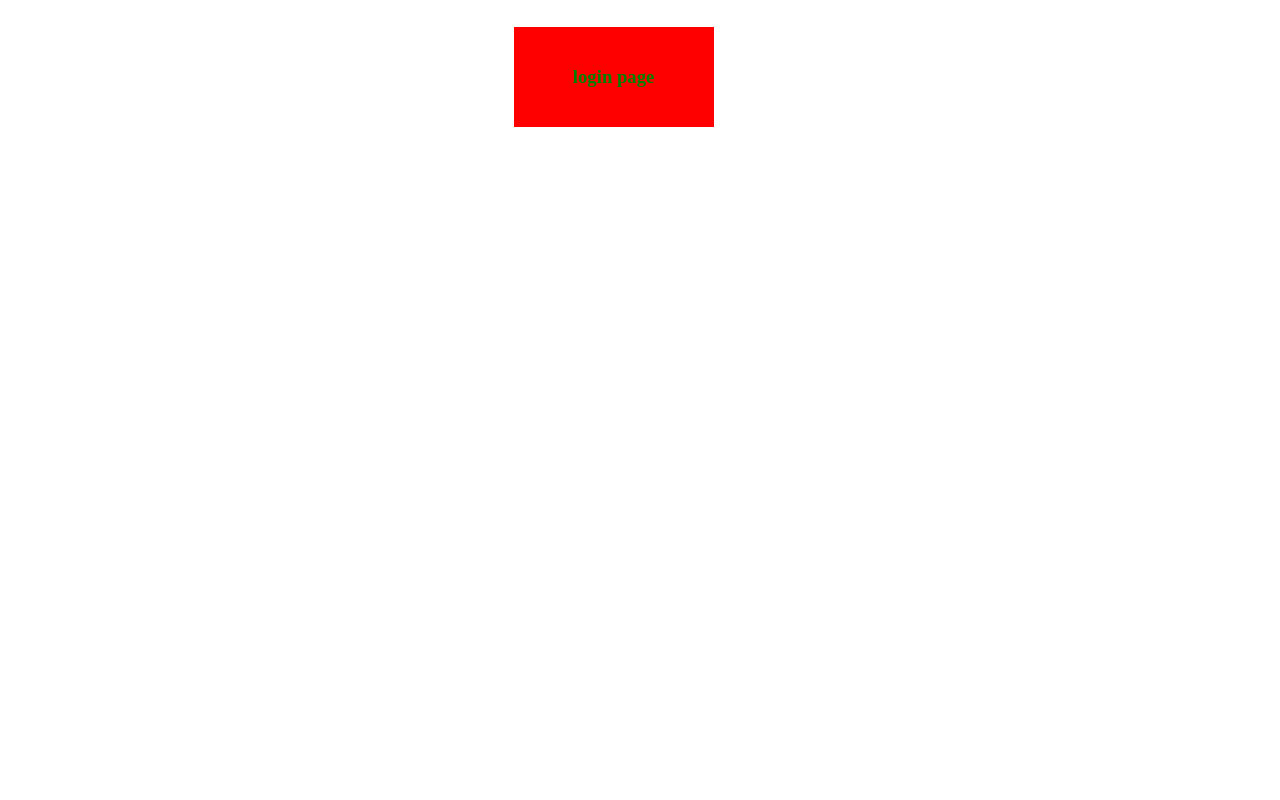
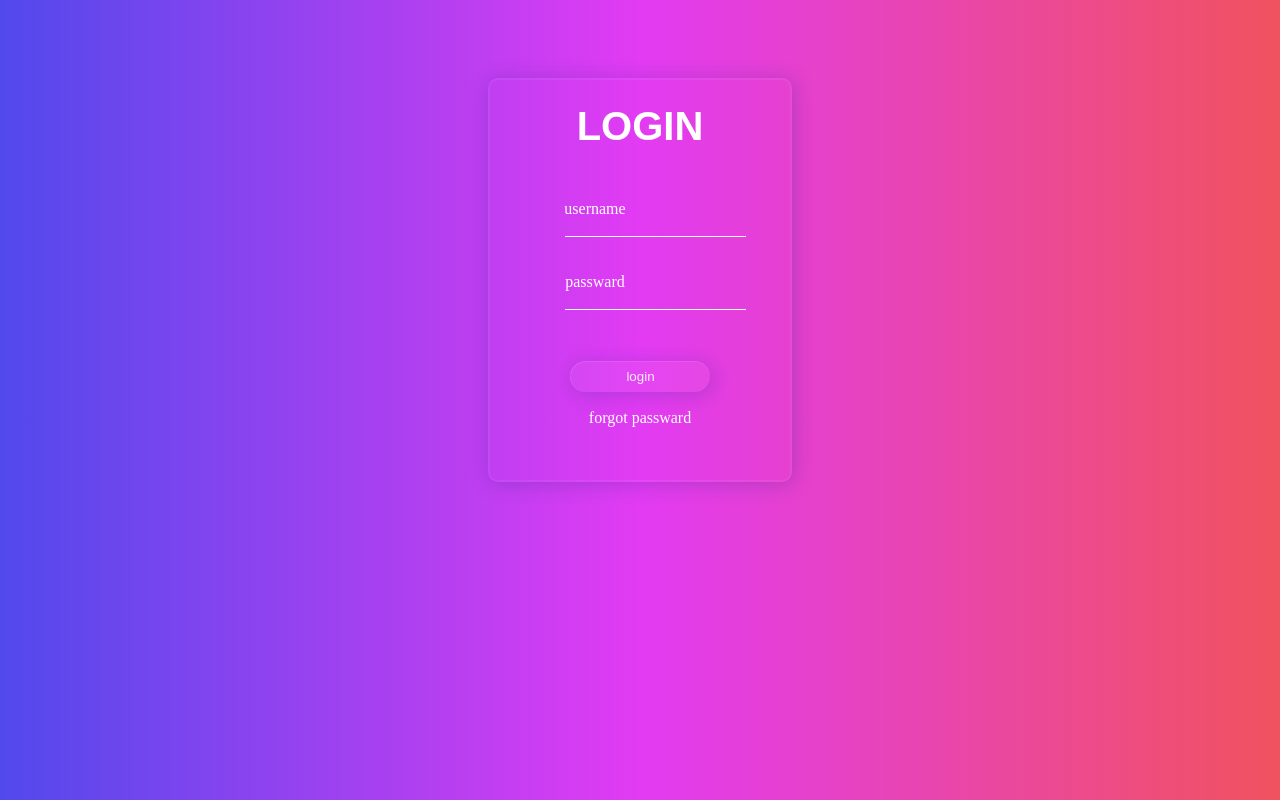
Before and after one commit to RevanthSB/loginpage, a plain HTML site: page index.html in a window 1280 px wide. Drawn offline with Linux system fonts and the light colour scheme.

Commit message:
loginpage created

```diff
--- a/index.css
+++ b/index.css
@@ -1,12 +1,74 @@
-h3{
-    background-color: red;
-    color: green;
-    display : inline-block;
-    width: 200px;
-    height: 100px;
-    text-align: center;
-    position:relative;
-    left:40%;
-    line-height: 100px;
+body{
+    background: linear-gradient(to right,#5149EC,#E23BF3,#F1525E);
+}
+
+#body{
+    display: flex;
+    border: 2px solid black;
+    flex-direction: column;
+    align-items: center;
+    justify-content: space-around;
+    width: 300px;
+    position: relative;
+    border-radius: 10px;
+    border-color: rgb(255, 255, 255,0.06);
+    box-shadow: 2px 2px 19px  rgb(31,38,135,0.25);
+    top: 70px;
+    height: 400px;
+}
+#body > .item{
+    width: 50%;
+    margin: 5px;
+    color: white;
+}
+
+.user{
+    position: relative;
+    right: 45px;
 
 }
+.pass{
+    position: relative;
+    right: 45px;
+}
+.input{
+    padding: 4px;
+}
+#username{
+   border: none;
+   outline: none;
+   border-bottom: 1px solid white;
+   background: transparent;
+   color: white;
+}
+
+button{
+    border-radius: 25px;
+    padding: 10px;
+    width: 140px;
+    color: white;
+    border: none;
+    line-height: 10px;
+    cursor: pointer;
+    opacity: 0.9;
+    background: rgb(255, 255, 255,0.06);
+    box-shadow: 3px 3px 19px  rgb(31,38,135,0.25);
+    border-left: 1px solid rgb(255, 255, 255,0.12);
+    border-top: 1px solid rgb(255, 255, 255,0.12);
+    outline: none;
+}
+button:hover{
+    box-shadow: 2px 2px 15px 4px rgb(255, 255, 255,0.2),-2px -2px 15px 4px rgb(255, 255, 255,0.2);
+}
+.forgot a{
+    margin-top: 0px;
+    position: relative;
+    bottom: 30px;
+    color: white;
+    text-decoration: none;
+}
+.f{
+    font-size: 40px;
+    font-weight: 600;
+    text-transform: uppercase;
+}
--- a/index.html
+++ b/index.html
@@ -8,6 +8,26 @@
     <title>Document</title>
 </head>
 <body>
-    <h3>login page</h3>
+    <form action="welcome.html">
+    <center>
+    <div id="body">
+    <div class="loginf item">
+        <font class="f" face="arial">login</font>
+    </div>
+    <div class="input item">
+        <label for="username" class="user">username</label>
+        <input type="text" name="username" id="username" autofocus required><br><br><br>
+        <label for="passward" class="pass">passward</label>
+        <input type="password" name="passward" id="username" required>
+    </div>
+    <div class="button item">
+       <button>login</button>
+    </div>
+    <div class="forgot item">
+        <a href=""><font class="p">forgot passward</font></a>
+    </div>
+    </div>
+    </center>
+</form>
 </body>
 </html>
```
Also changed, not shown: welcome.html (added, +26 -0 lines).
